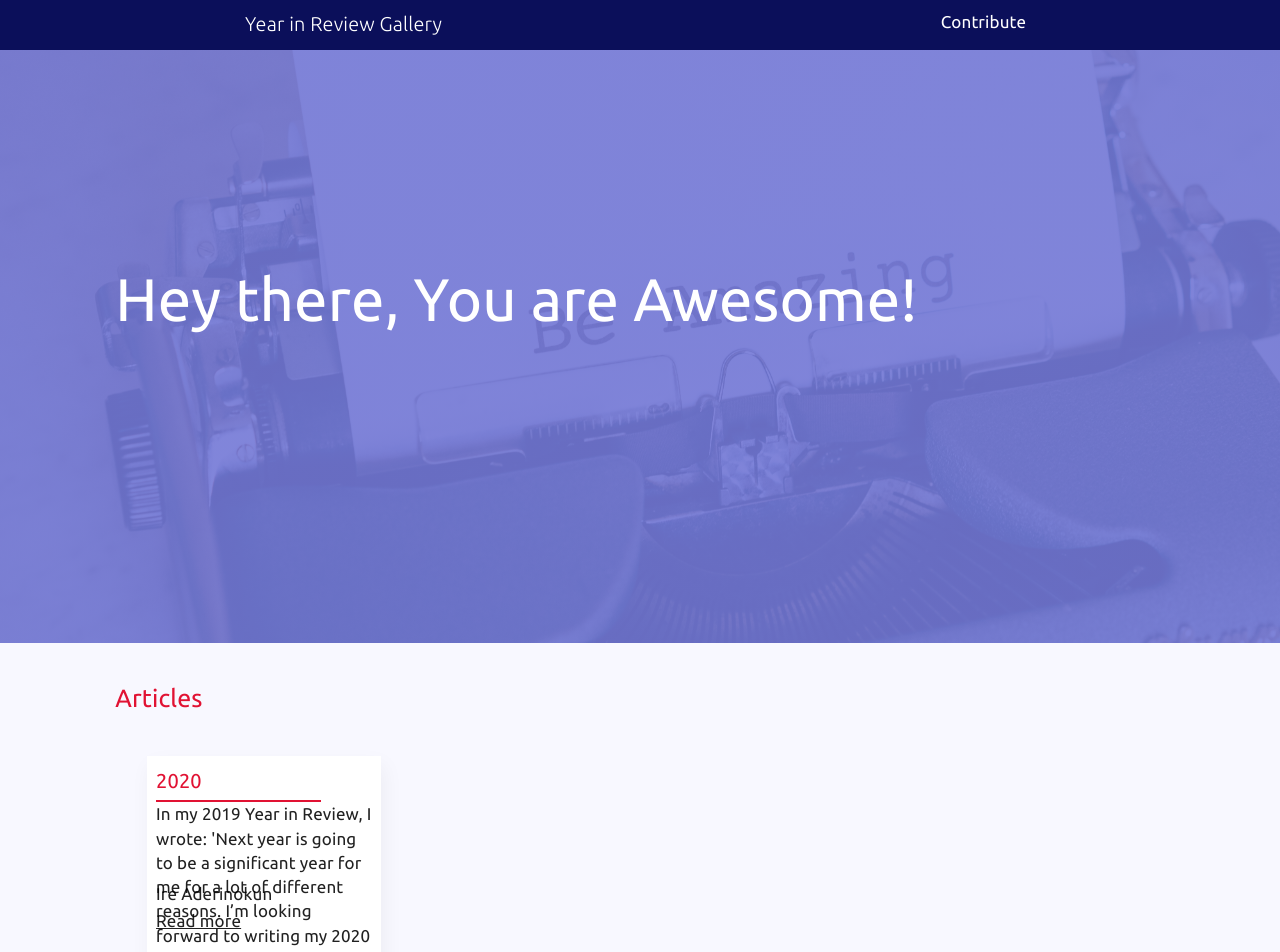
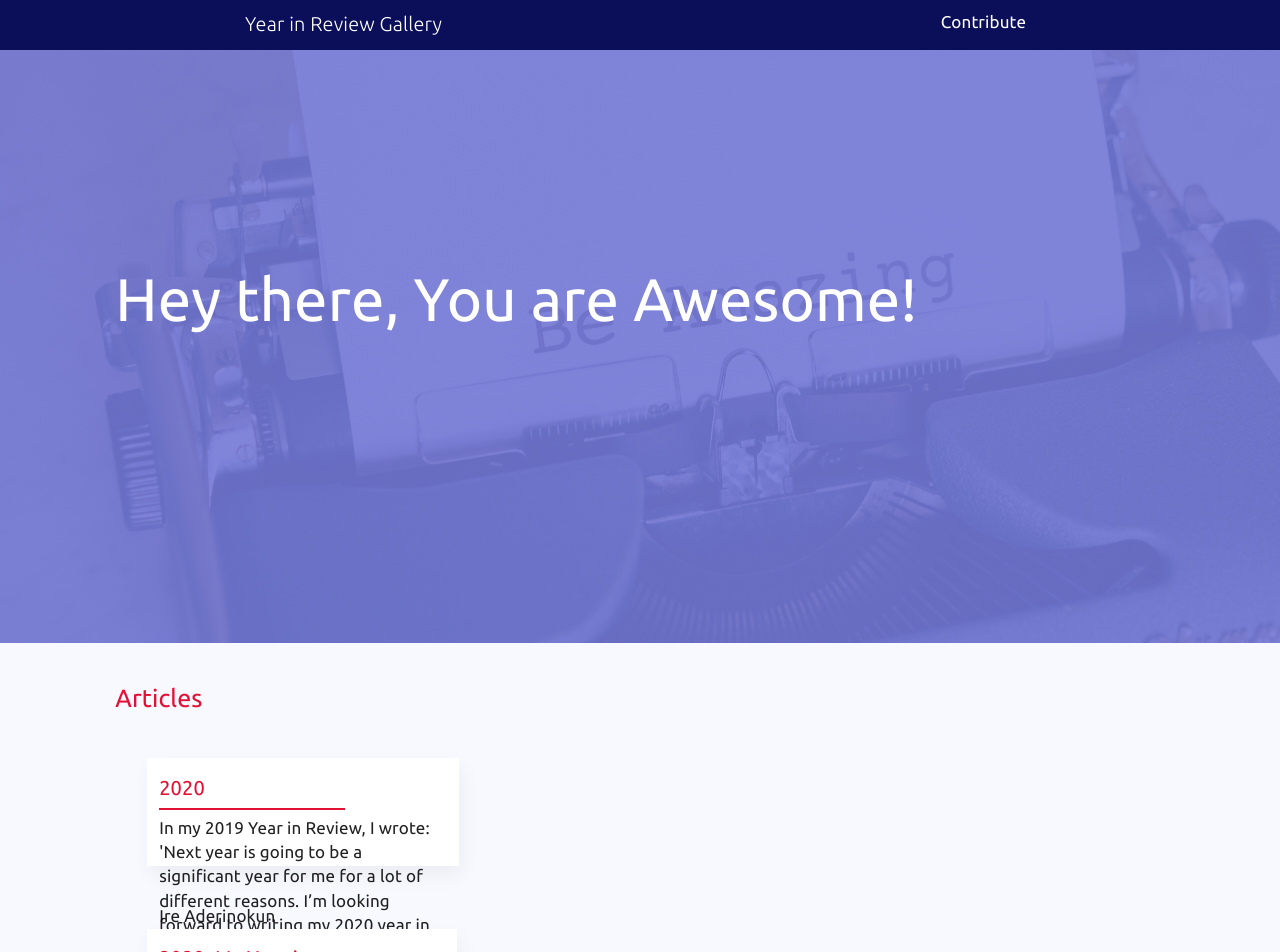
Before and after one commit to kaf-lamed-beyt/year-in-review, a Next.js app: page / in a window 1280 px wide. Shown: the top 952 px of the page. Built offline with nearby package versions, Linux system fonts and the light colour scheme.

Commit message:
add build script

```diff
--- a/components/card/style/card.module.scss
+++ b/components/card/style/card.module.scss
@@ -1,6 +1,6 @@
 .root {
   width: 95%;
-  height: 445px;
+  height: 100%;
   margin: 3% 0;
   box-shadow: 3px 9px 20px rgba(0, 0, 0, 0.05);
   background: #fff;
--- a/src/container/content/index.js
+++ b/src/container/content/index.js
@@ -13,13 +13,8 @@ const Content = () => {
           {articles.map((article, index) => {
             return (
               <div className={contentStyle.cardZone}>
-                <Grid item md={3} xs={12}>
+                <Grid item md={4} xs={12}>
                   <Card key={index}>
-                    {/* <img
-                      src={article.img}
-                      className={contentStyle.cardImg}
-                      alt="An image displaying the profile of robots"
-                    /> */}
                     <div className={contentStyle.details}>
                       <p className={contentStyle.articleTitle}>{article.title}</p>
                       <p className={contentStyle.projBody}>{article.previewText}</p>
--- a/src/container/content/style/content.module.scss
+++ b/src/container/content/style/content.module.scss
@@ -10,7 +10,7 @@
 .articleTitle {
   font-size: 20px;
   color: rgba(225, 18, 51);
-  width: 165px;
+  width: 186px;
   border-bottom: 2px solid rgba(225, 18, 51);
   padding: 2% 0;
   &:hover {
@@ -32,8 +32,10 @@
 .details {
   padding: 3% 4%;
   font-size: 17px;
+  height: 88px;
   .projBody {
     height: 80px;
+    padding-top: 2%;
   }
   .projLink {
     text-decoration: underline;
@@ -41,6 +43,9 @@
     &:hover {
       cursor: pointer;
     }
+  }
+  .author {
+    margin-top: 5%;
   }
 }
 .title {
```
